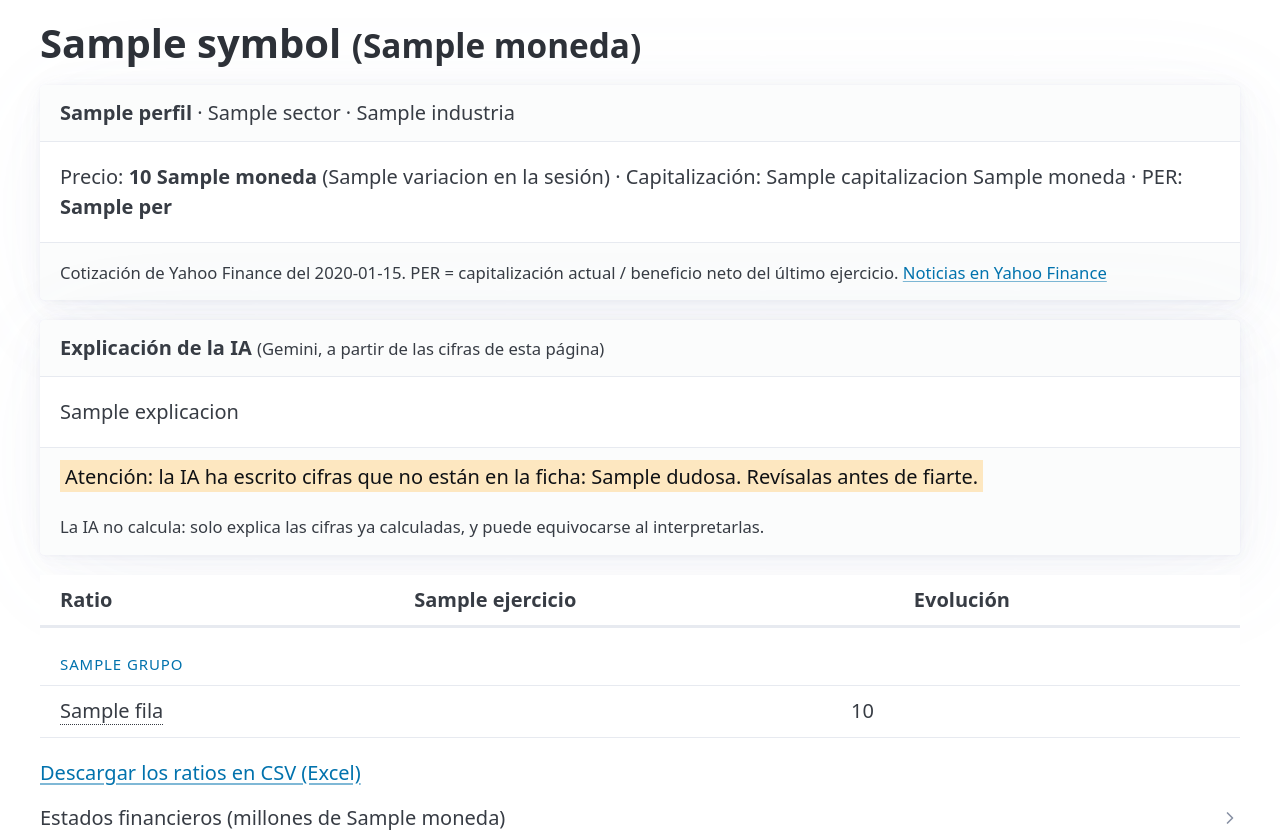
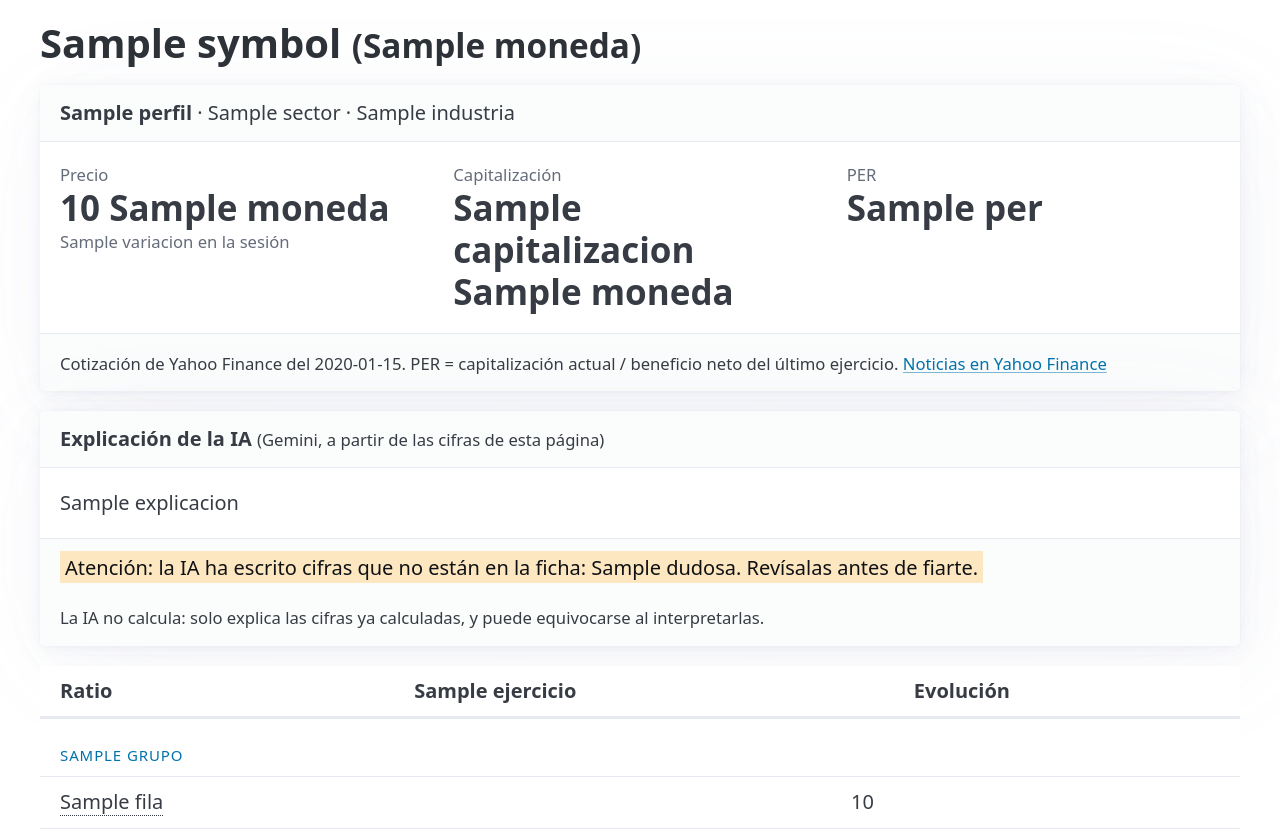
Before and after one commit to Carlinhus23/ai-financial-analyst-lab, a Django app: template web/templates/web/empresa.html in a window 1280 px wide. Shown: the part 110-940 px from the top of the page. Run offline with Django 5.2, Linux system fonts and the light colour scheme; the template is opened without the code that fills it: most values are stand-ins (such as "Sample title", 1, 10 or a date in 2020); some libraries are stand-ins or nearby versions.

Commit message:
Highlight price, market cap and PER as large figures on the company page

```diff
--- a/web/templates/web/base.html
+++ b/web/templates/web/base.html
@@ -8,6 +8,11 @@
   <style>
     td { text-align: right; font-variant-numeric: tabular-nums; }
     .tabla { overflow-x: auto; }
+    /* Cifras destacadas de la empresa: etiqueta pequeña encima, número grande. */
+    .cifras { display: grid; grid-template-columns: repeat(auto-fit, minmax(200px, 1fr)); gap: 1rem; }
+    .cifras div { display: flex; flex-direction: column; }
+    .cifras small { color: var(--pico-muted-color); }
+    .cifras strong { font-size: 1.75rem; line-height: 1.2; font-variant-numeric: tabular-nums; }
     /* Título de cada bloque de ratios: en mayúsculas pequeñas, como un rótulo. */
     tr.grupo th { padding-top: 1.25rem; color: var(--pico-primary); text-transform: uppercase; font-size: 0.75rem; letter-spacing: 0.06em; }
     /* Portada: tarjetas en rejilla que se adaptan al ancho de la pantalla. */
--- a/web/templates/web/empresa.html
+++ b/web/templates/web/empresa.html
@@ -10,11 +10,21 @@
       <header>
         <strong>{{ perfil.nombre }}</strong> · {{ perfil.sector }} · {{ perfil.industria }}
       </header>
-      <p>
-        Precio: <strong>{{ perfil.precio }} {{ perfil.moneda }}</strong> ({{ perfil.variacion }} en la sesión)
-        · Capitalización: {{ perfil.capitalizacion }} {{ perfil.moneda }}
-        · PER: <strong>{{ perfil.per }}</strong>
-      </p>
+      <div class="cifras">
+        <div>
+          <small>Precio</small>
+          <strong>{{ perfil.precio }} {{ perfil.moneda }}</strong>
+          <small>{{ perfil.variacion }} en la sesión</small>
+        </div>
+        <div>
+          <small>Capitalización</small>
+          <strong>{{ perfil.capitalizacion }} {{ perfil.moneda }}</strong>
+        </div>
+        <div>
+          <small>PER</small>
+          <strong>{{ perfil.per }}</strong>
+        </div>
+      </div>
       <footer>
         <small>
           Cotización de Yahoo Finance del {{ perfil.fecha|date:"Y-m-d" }}.
```
Also changed, not shown: tests/test_web.py (+9 -1 lines).
